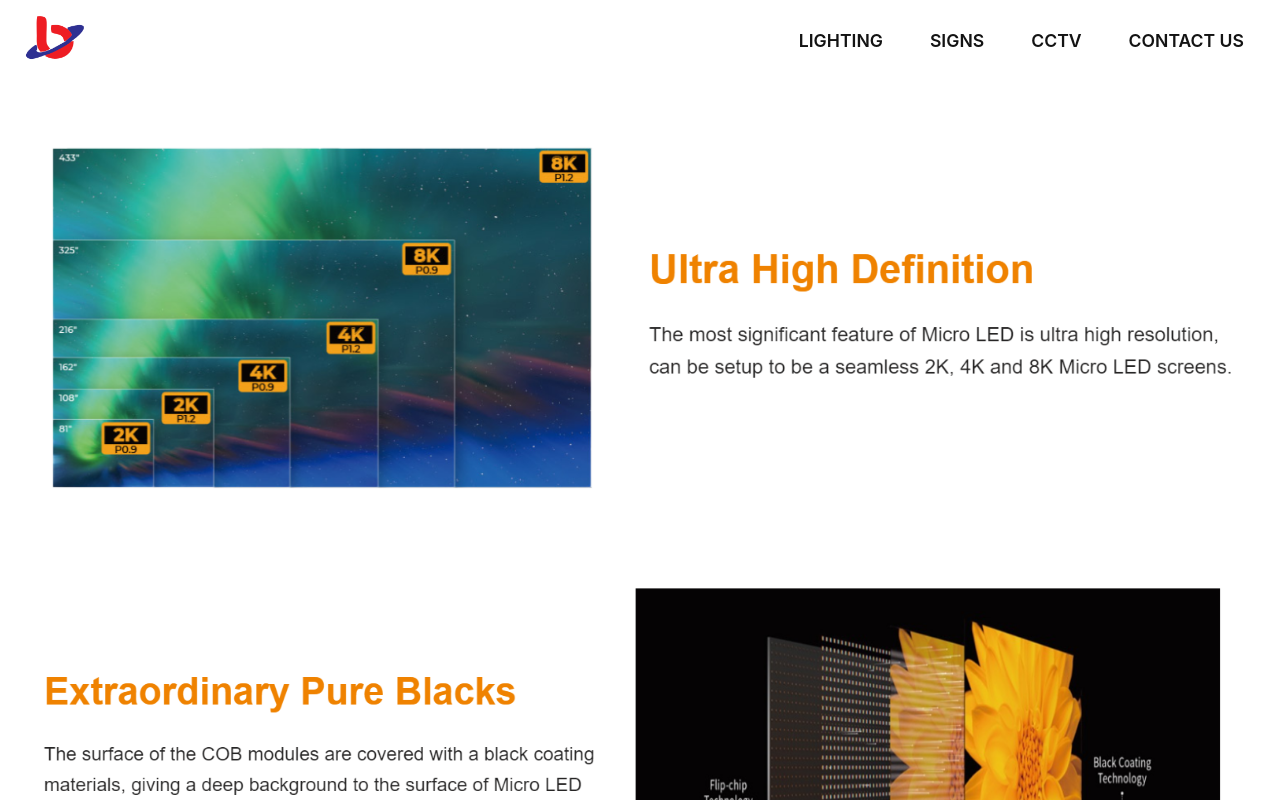
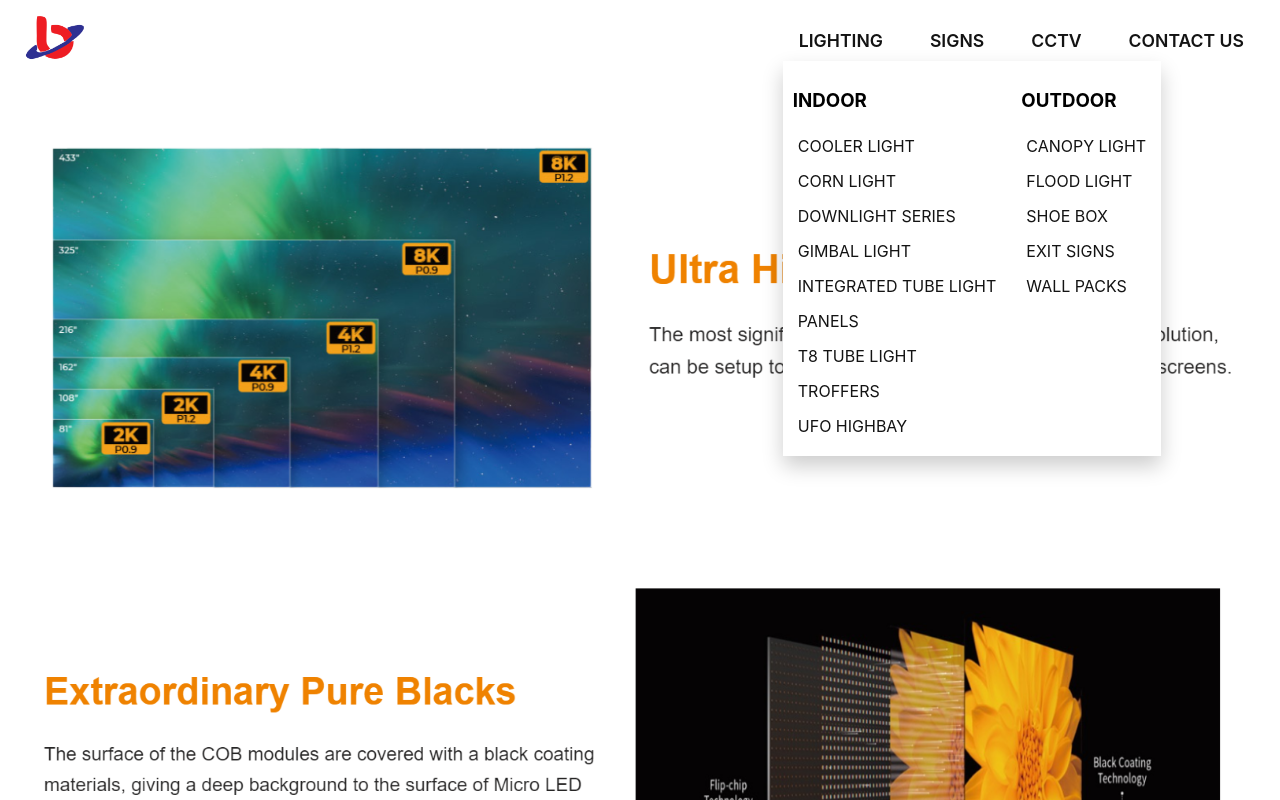
Before and after one commit to rajesh9442/LED-Website, a React (Create React App) app: page /signs/display-sign/details/lion-sign in a window 1280 px wide. Both pictures are taken after a click on the link "LIGHTING". Shown: the top 800 px of the page. Built offline with nearby package versions, Linux system fonts and the light colour scheme.

Commit message:
Add navbar

```diff
--- a/src/components/NavBar/NavBar.js
+++ b/src/components/NavBar/NavBar.js
@@ -7,21 +7,21 @@ const NavBar = () => {
   const [lightingDropdownVisible, setLightingDropdownVisible] = useState(false);
   const [signsDropdownVisible, setSignsDropdownVisible] = useState(false);
 
-  // Toggle lighting dropdown
-  const handleLightingMouseEnter = () => {
-    setLightingDropdownVisible(true);
+  // Toggle lighting dropdown on click
+  const handleLightingClick = () => {
+    setLightingDropdownVisible((prev) => !prev);
+    setSignsDropdownVisible(false); // Ensure only one dropdown is open at a time
   };
 
-  const handleLightingMouseLeave = () => {
-    setLightingDropdownVisible(false);
+  // Toggle signs dropdown on click
+  const handleSignsClick = () => {
+    setSignsDropdownVisible((prev) => !prev);
+    setLightingDropdownVisible(false); // Ensure only one dropdown is open at a time
   };
 
-  // Toggle signs dropdown on hover
-  const handleSignsMouseEnter = () => {
-    setSignsDropdownVisible(true);
-  };
-
-  const handleSignsMouseLeave = () => {
+  // Hide dropdown when a dropdown link is clicked
+  const handleDropdownItemClick = () => {
+    setLightingDropdownVisible(false);
     setSignsDropdownVisible(false);
   };
 
@@ -31,12 +31,8 @@ const NavBar = () => {
         <img src={logo} alt="Logo" className="logo-image" />
       </NavLink>
       <ul className="navbar-links">
-        <li
-          className="dropdown-container"
-          onMouseEnter={handleLightingMouseEnter}
-          onMouseLeave={handleLightingMouseLeave}
-        >
-          <a href="#" className="nav-link">
+        <li className="dropdown-container">
+          <a href="#" className="nav-link" onClick={handleLightingClick}>
             LIGHTING
           </a>
           {lightingDropdownVisible && (
@@ -44,46 +40,42 @@ const NavBar = () => {
               <div className="dropdown-section">
                 <h3>INDOOR</h3>
                 <ul>
-                  <li><NavLink to="/lighting/cooler-light">COOLER LIGHT</NavLink></li>
-                  <li><NavLink to="/lighting/corn-light">CORN LIGHT</NavLink></li>
-                  <li><NavLink to="/lighting/downlight-series">DOWNLIGHT SERIES</NavLink></li>
-                  <li><NavLink to="/lighting/gimbal-light">GIMBAL LIGHT</NavLink></li>
-                  <li><NavLink to="/lighting/integrated-tube-light">INTEGRATED TUBE LIGHT</NavLink></li>
-                  <li><NavLink to="/lighting/panels">PANELS</NavLink></li>
-                  <li><NavLink to="/lighting/t8-tube-light">T8 TUBE LIGHT</NavLink></li>
-                  <li><NavLink to="/lighting/troffers">TROFFERS</NavLink></li>
-                  <li><NavLink to="/lighting/ufo-highbay">UFO HIGHBAY</NavLink></li>
+                  <li><NavLink to="/lighting/cooler-light" onClick={handleDropdownItemClick}>COOLER LIGHT</NavLink></li>
+                  <li><NavLink to="/lighting/corn-light" onClick={handleDropdownItemClick}>CORN LIGHT</NavLink></li>
+                  <li><NavLink to="/lighting/downlight-series" onClick={handleDropdownItemClick}>DOWNLIGHT SERIES</NavLink></li>
+                  <li><NavLink to="/lighting/gimbal-light" onClick={handleDropdownItemClick}>GIMBAL LIGHT</NavLink></li>
+                  <li><NavLink to="/lighting/integrated-tube-light" onClick={handleDropdownItemClick}>INTEGRATED TUBE LIGHT</NavLink></li>
+                  <li><NavLink to="/lighting/panels" onClick={handleDropdownItemClick}>PANELS</NavLink></li>
+                  <li><NavLink to="/lighting/t8-tube-light" onClick={handleDropdownItemClick}>T8 TUBE LIGHT</NavLink></li>
+                  <li><NavLink to="/lighting/troffers" onClick={handleDropdownItemClick}>TROFFERS</NavLink></li>
+                  <li><NavLink to="/lighting/ufo-highbay" onClick={handleDropdownItemClick}>UFO HIGHBAY</NavLink></li>
                 </ul>
               </div>
               <div className="dropdown-section">
                 <h3>OUTDOOR</h3>
                 <ul>
-                  <li><NavLink to="/lighting/canopy-light">CANOPY LIGHT</NavLink></li>
-                  <li><NavLink to="/lighting/flood-light">FLOOD LIGHT</NavLink></li>
-                  <li><NavLink to="/lighting/shoe-box">SHOE BOX</NavLink></li>
-                  <li><NavLink to="/lighting/exit-signs">EXIT SIGNS</NavLink></li>
-                  <li><NavLink to="/lighting/wall-packs">WALL PACKS</NavLink></li>
+                  <li><NavLink to="/lighting/canopy-light" onClick={handleDropdownItemClick}>CANOPY LIGHT</NavLink></li>
+                  <li><NavLink to="/lighting/flood-light" onClick={handleDropdownItemClick}>FLOOD LIGHT</NavLink></li>
+                  <li><NavLink to="/lighting/shoe-box" onClick={handleDropdownItemClick}>SHOE BOX</NavLink></li>
+                  <li><NavLink to="/lighting/exit-signs" onClick={handleDropdownItemClick}>EXIT SIGNS</NavLink></li>
+                  <li><NavLink to="/lighting/wall-packs" onClick={handleDropdownItemClick}>WALL PACKS</NavLink></li>
                 </ul>
               </div>
             </div>
           )}
         </li>
 
-        {/* Signs dropdown (Updated for hover functionality) */}
-        <li
-          className="dropdown-container"
-          onMouseEnter={handleSignsMouseEnter}
-          onMouseLeave={handleSignsMouseLeave}
-        >
-          <a href="#" className="nav-link">
+        {/* Signs dropdown */}
+        <li className="dropdown-container">
+          <a href="#" className="nav-link" onClick={handleSignsClick}>
             SIGNS
           </a>
           {signsDropdownVisible && (
             <div className="dropdown">
               <div className="dropdown-section">
                 <ul>
-                  <li><NavLink to="/signs/gas-price-sign">GAS PRICE SIGN</NavLink></li>
-                  <li><NavLink to="/signs/display-sign">DISPLAY SIGN</NavLink></li>
+                  <li><NavLink to="/signs/gas-price-sign" onClick={handleDropdownItemClick}>GAS PRICE SIGN</NavLink></li>
+                  <li><NavLink to="/signs/display-sign" onClick={handleDropdownItemClick}>DISPLAY SIGN</NavLink></li>
                 </ul>
               </div>
             </div>
@@ -91,12 +83,12 @@ const NavBar = () => {
         </li>
 
         <li>
-          <NavLink to="/cctv" className="nav-link">
+          <NavLink to="/cctv" className="nav-link" onClick={handleDropdownItemClick}>
             CCTV
           </NavLink>
         </li>
         <li>
-          <NavLink to="/contactus" className="nav-link">
+          <NavLink to="/contactus" className="nav-link" onClick={handleDropdownItemClick}>
             CONTACT US
           </NavLink>
         </li>
```
